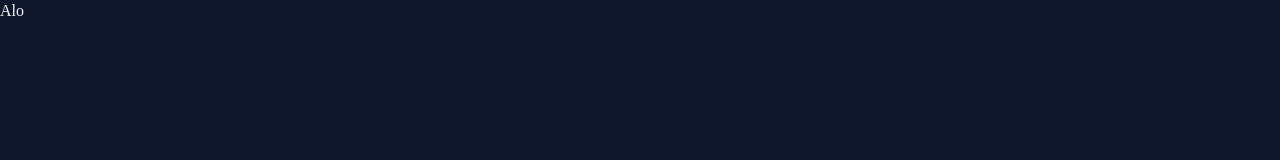
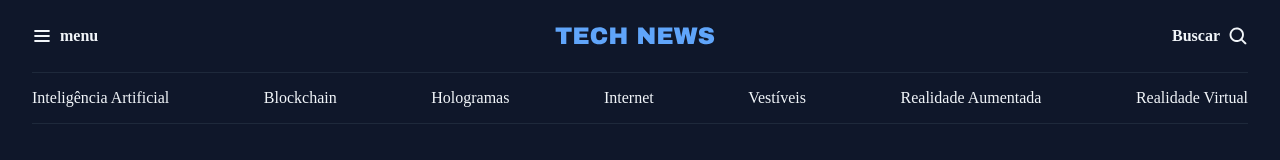
Before and after one commit to Cassiano26/Projeto-technews, a plain HTML site: page index.html in a window 1280 px wide. Drawn offline with Linux system fonts and the light colour scheme.

Commit message:
Header done

```diff
--- a/index.html
+++ b/index.html
@@ -10,6 +10,30 @@
     <link href="https://fonts.googleapis.com/css2?family=Archivo:ital,wght@0,100..900;1,100..900&display=swap" rel="stylesheet">
 </head>
 <body>
-    Alo
+    <header class="container">
+        <nav id="primary" class="grid grid-flow-col">
+            <div>
+                <img src="assets/icons/List.svg" alt="ícone de menu">
+                <strong>menu</strong>
+            </div>
+            <div>
+                <img src="assets/Logo.svg" alt="TechNews Logo">
+            </div>
+            <div>
+                <strong>Buscar</strong>
+                <img src="assets/icons/MagnifyingGlass.svg" alt="ícone de lupa">
+            </div>
+        </nav>
+        <nav id="secondary" class="grid grid-flow-col">
+            <a href="#">Inteligência Artificial</a>
+            <a href="#">Blockchain</a>
+            <a href="#">Hologramas</a>
+            <a href="#">Internet</a>
+            <a href="#">Vestíveis</a>
+            <a href="#">Realidade Aumentada</a>
+            <a href="#">Realidade Virtual</a>
+
+        </nav>
+    </header>
 </body>
 </html>
--- a/styles/global.css
+++ b/styles/global.css
@@ -39,3 +39,17 @@ a:hover {
 h1, h2, h3 {
     font: inherit;
 }
+
+.container {
+    max-width: 1280px;
+    padding-inline: 32px;
+    margin-inline: auto;
+}
+
+.grid {
+    display: grid;
+}
+
+.grid-flow-col {
+    grid-auto-flow: column;
+}
--- /dev/null
+++ b/styles/header.css
@@ -0,0 +1,24 @@
+#primary {
+    padding-block: 20px;
+
+    div {
+        display: flex;
+        align-items: center;
+        gap: 8px;
+    }
+
+    div:nth-child(2) {
+        margin-inline: auto;
+    }
+
+    div:nth-child(3) {
+        justify-self: end;
+    }
+}
+
+#secondary {
+    padding-block: 14px;
+    border: solid 1px var(--stroke-color);
+    border-inline: none;
+    justify-content: space-between;
+}
--- a/styles/index.css
+++ b/styles/index.css
@@ -1 +1,2 @@
 @import url(global.css);
+@import url(header.css);
```
